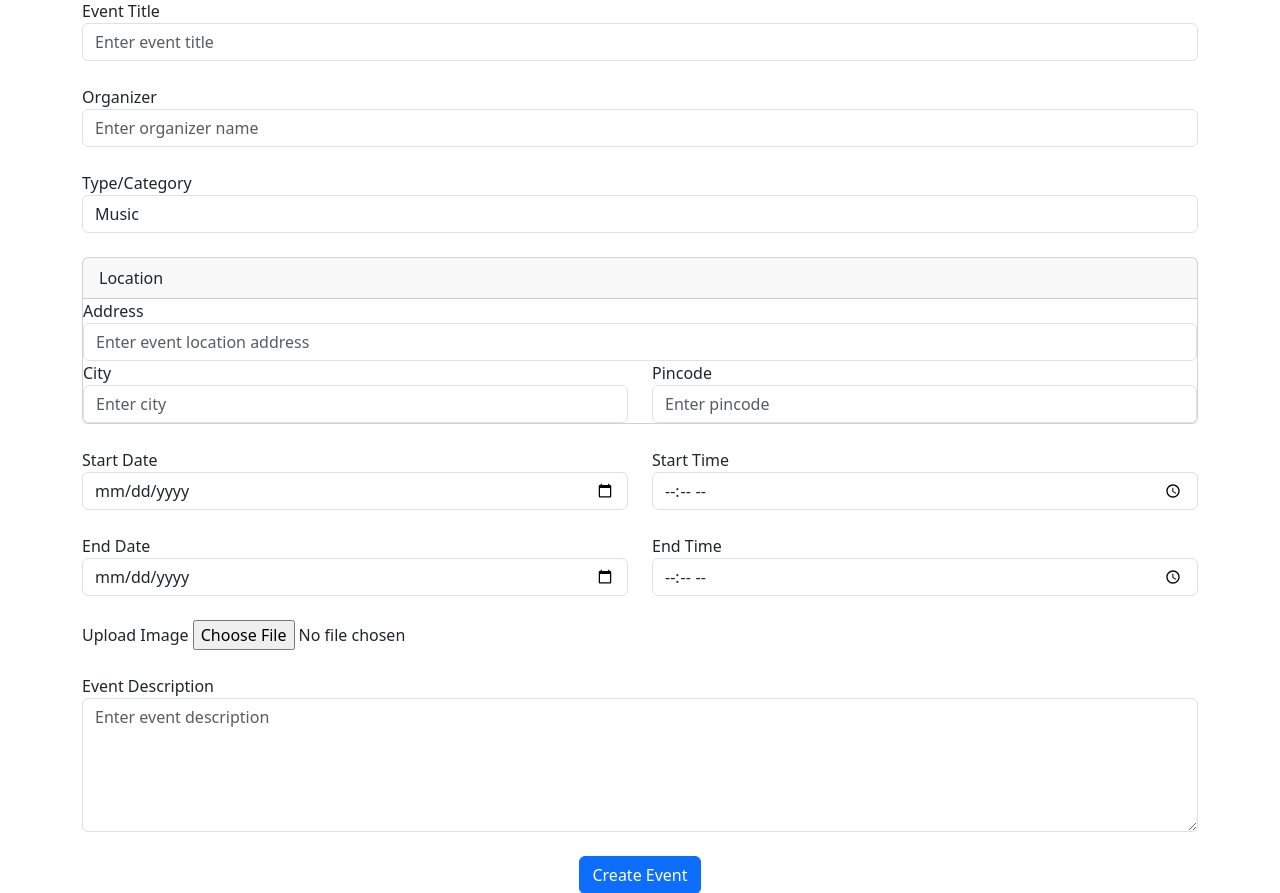
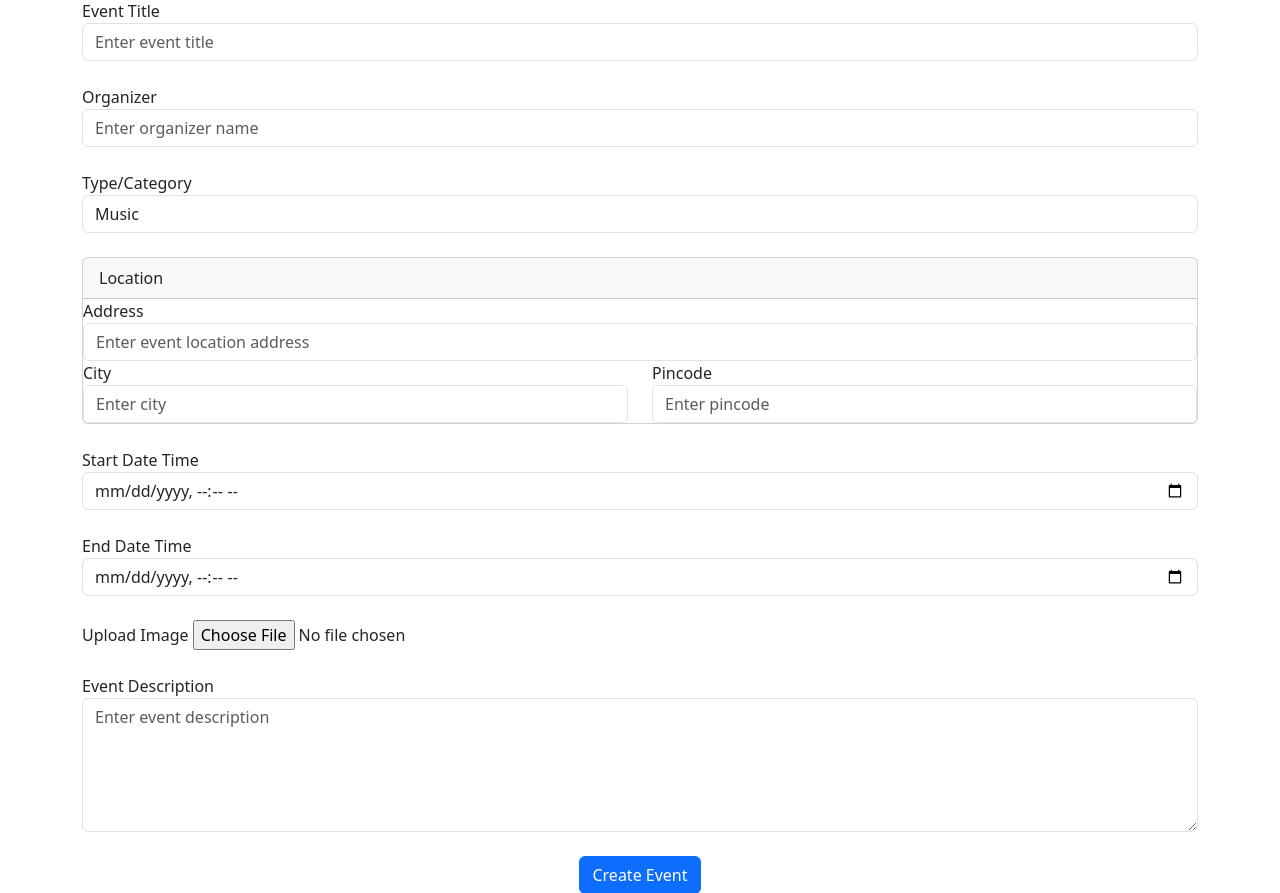
Before and after one commit to arv1nd-s/eventpass, a Django app: page /create-event/ in a window 1280 px wide. Shown: the part 98-991 px from the top of the page. Run offline with Django 4.2, Linux system fonts and the light colour scheme.

Commit message:
create event and search event algo implemented

```diff
--- a/eventpass/urls.py
+++ b/eventpass/urls.py
@@ -33,6 +33,8 @@ urlpatterns = [
 
     path('events/', eventsPage, name='EventsPage'),
 
+    # path('view-event/', viewEvent, name='ViewEvent')
+
     path('create-event/', createEvent, name='CreateEvent'),
 
     path('my-tickets/', myTicketsList, name='MyTickets'),
--- a/eventpassApp/templates/event_create_form.html
+++ b/eventpassApp/templates/event_create_form.html
@@ -47,27 +47,14 @@
 
                 </div>
                 <br>
-                <div class="row">
-                    <div class="col">
-                        <label for="start-date">Start Date</label>
-                        <input type="date" class="form-control" id="start-date" name="start-date">
-                    </div>
-                    <div class="col">
-                        <label for="start-time">Start Time</label>
-                        <input type="time" class="form-control" id="start-time" name="start-time">
-                    </div>
+                <div class="form-group">
+                        <label for="start-date-time">Start Date Time</label>
+                        <input type="datetime-local" class="form-control" id="start-date-time" name="start-date-time">
                 </div>
-
                 <br>
-                <div class="row">
-                    <div class="col">
-                        <label for="end-date">End Date</label>
-                        <input type="date" class="form-control" id="end-date" name="end-date">
-                    </div>
-                    <div class="col">
-                        <label for="end-time">End Time</label>
-                        <input type="time" class="form-control" id="end-time" name="end-time">
-                    </div>
+                <div class="form-group">
+                    <label for="end-date-time">End Date Time</label>
+                    <input type="datetime-local" class="form-control" id="end-date-time" name="end-date-time">
                 </div>
 
                 <br>
--- a/eventpassApp/views.py
+++ b/eventpassApp/views.py
@@ -72,37 +72,32 @@ def profile(request):
 def about(request):
     return render(request, 'about.html', context={'user': request.user})
 
-def searchResults(request):
-    # get the searched event name or location
-
-    # filter it out from db
-
-    # fill into the template
-
-    return render(request, 'search_results.html', context={'user': request.user})
 
 def eventsPage(request):
     # fill events into the template
 
     return render(request, 'events.html', context={'user': request.user})
 
+
 def createEvent(request):
     if request.method == "POST":
         form_data = request.POST.dict()
         print(form_data.items())
 
+        print(request.user.id)
+
         event_data = Event(
             title=form_data.get("event-title"),
             city=form_data.get("location-city"),
             organizer=form_data.get("organizer"),
-            user_id=1,
-            # starts_at="",
-            # ends_at="",
+            user_id=User.objects.get(id=request.user.id),
+            starts_at=form_data.get("start-date-time"),
+            ends_at=form_data.get("end-date-time"),
             address=form_data.get("location-address"),
             pincode=form_data.get("location-pincode"),
             category=form_data.get("event-type"),
             description=form_data.get("event-description"),
-            image_path=""
+            image_path="dummy"
         )
         event_data.save()
 
@@ -111,13 +106,33 @@ def createEvent(request):
     else:
         return render(request, 'event_create_form.html', context={'user': request.user})
 
+
 def myTicketsList(request):
     # get the userid
     # for that userid get the tickets record
     # pass to the template
     return render(request, 'mytickets.html')
 
+
 def showTicket(request):
     # get the userid
     # check if this userid have access to the request ticket using ticket id
     return render(request, 'ticket.html')
+
+# INCOMPLETE
+def searchResults(request):
+    if request.GET.get('search-type') == 'name':
+        user_search = request.GET.get('query')
+        print(user_search)
+        event_records = Event.objects.filter(title__contains=user_search)
+        print(event_records)
+        return render(request, 'events.html', context={'event_records': event_records})
+
+    elif request.GET.get('search-type') == 'location':
+        user_search = request.GET.get('query')
+        event_records = Event.objects.filter(city__contains=user_search)
+        print(event_records)
+        return render(request, 'events.html', context={'event_records': event_records})
+
+    else:
+        return redirect('/')
```
Also changed, not shown: eventpassApp/templates/events.html (+11 -51 lines).
